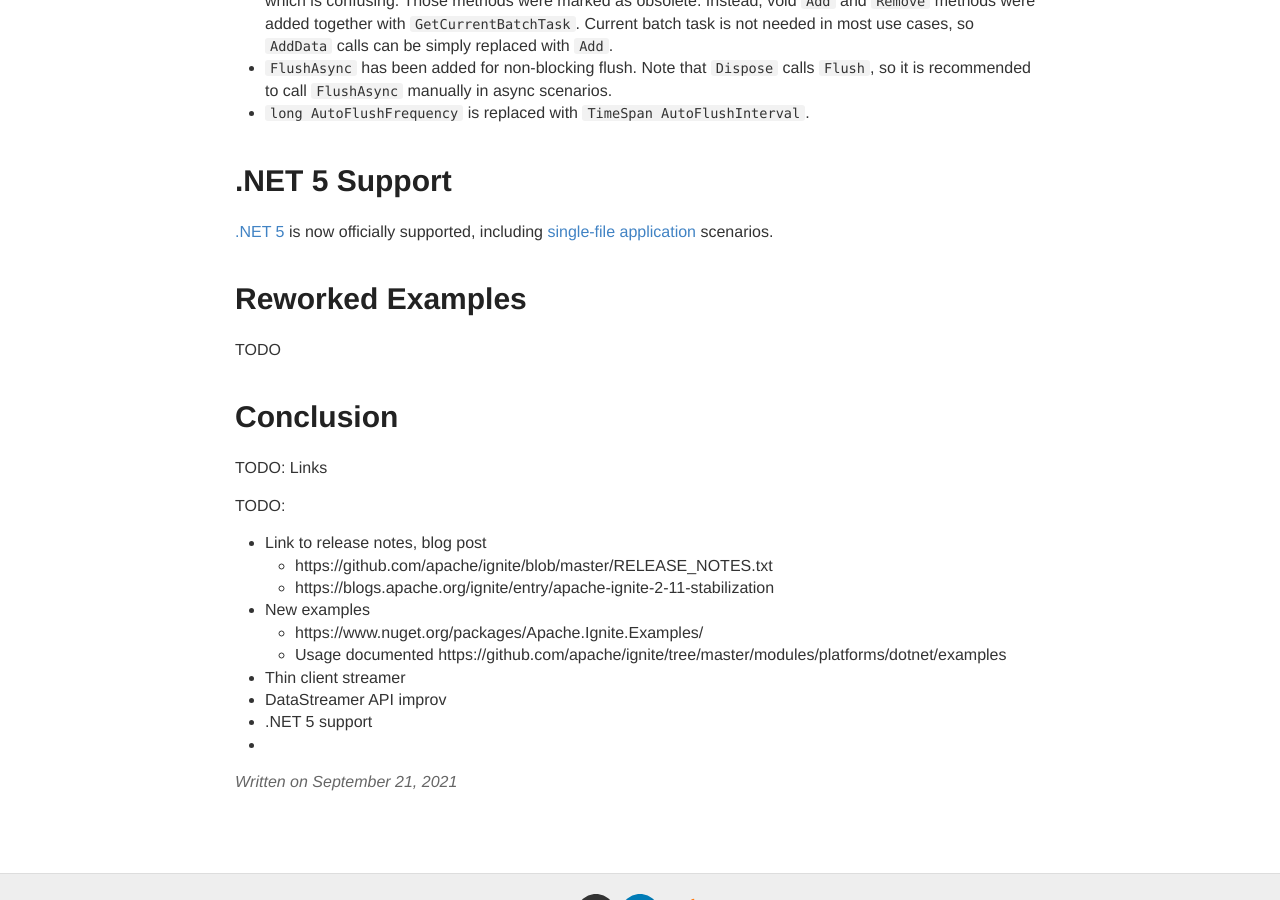
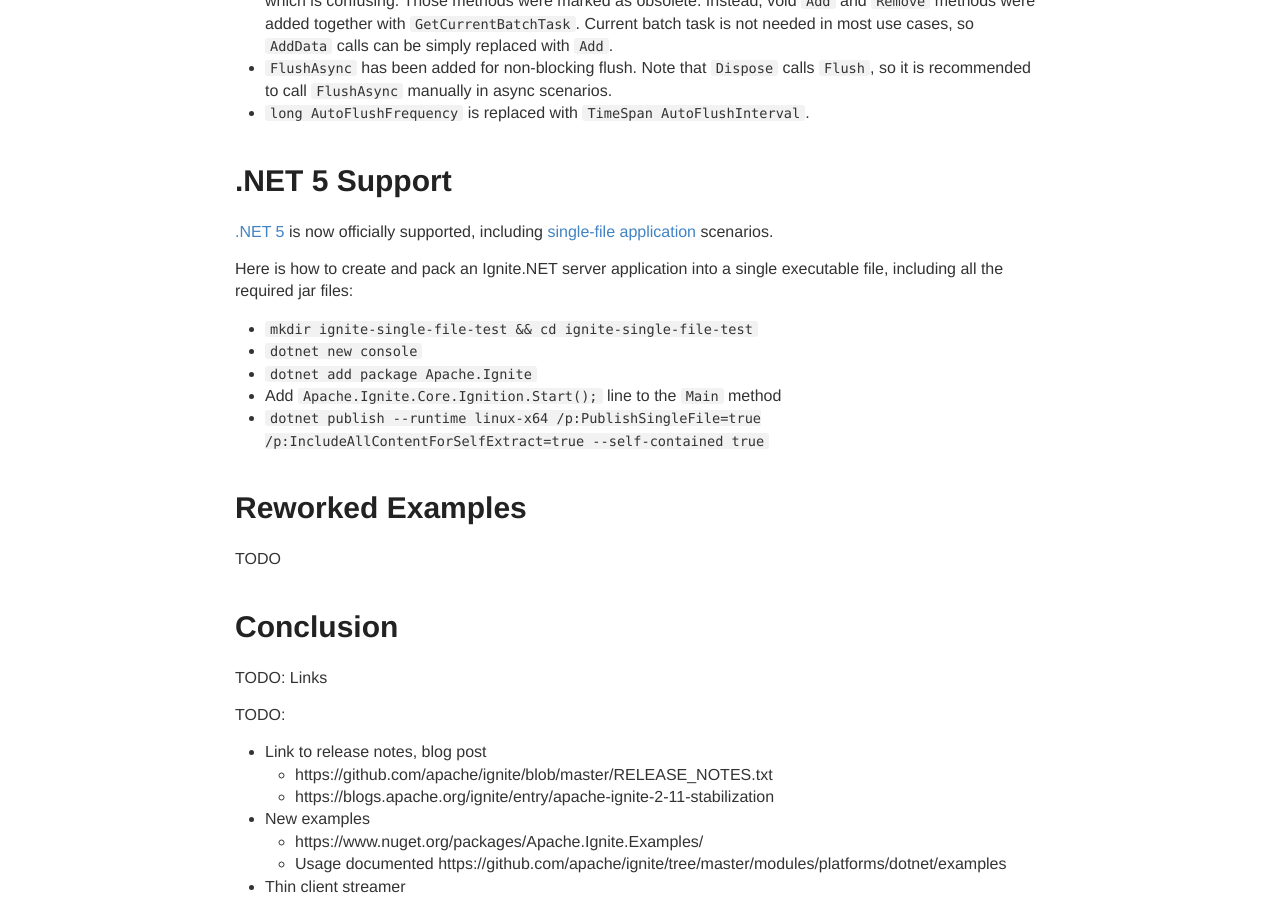
Before and after one commit to ptupitsyn/ptupitsyn.github.io, a Jekyll site: the page built from _posts/2021-09-21-Whats-New-In-Ignite-Net-2.11.md, in a window 1280 px wide and 900 px high, scrolled down 1036 px. Built offline with Jekyll 4.4.1, drawn with Linux system fonts in a browser that asks for light colours; comment, search, counter and statistics services are not loaded.

Commit message:
wip .NET 5

```diff
--- a/_posts/2021-09-21-Whats-New-In-Ignite-Net-2.11.md
+++ b/_posts/2021-09-21-Whats-New-In-Ignite-Net-2.11.md
@@ -48,6 +48,13 @@
 
 [.NET 5](https://dotnet.microsoft.com/download/dotnet/5.0) is now officially supported, including [single-file application](https://docs.microsoft.com/en-us/dotnet/core/deploying/single-file) scenarios.
 
+Here is how to create and pack an Ignite.NET server application into a single executable file, including all the required jar files:
+* `mkdir ignite-single-file-test && cd ignite-single-file-test`
+* `dotnet new console`
+* `dotnet add package Apache.Ignite`
+* Add `Apache.Ignite.Core.Ignition.Start();` line to the `Main` method
+* `dotnet publish --runtime linux-x64 /p:PublishSingleFile=true /p:IncludeAllContentForSelfExtract=true --self-contained true`
+
 # Reworked Examples
 TODO
 
```
